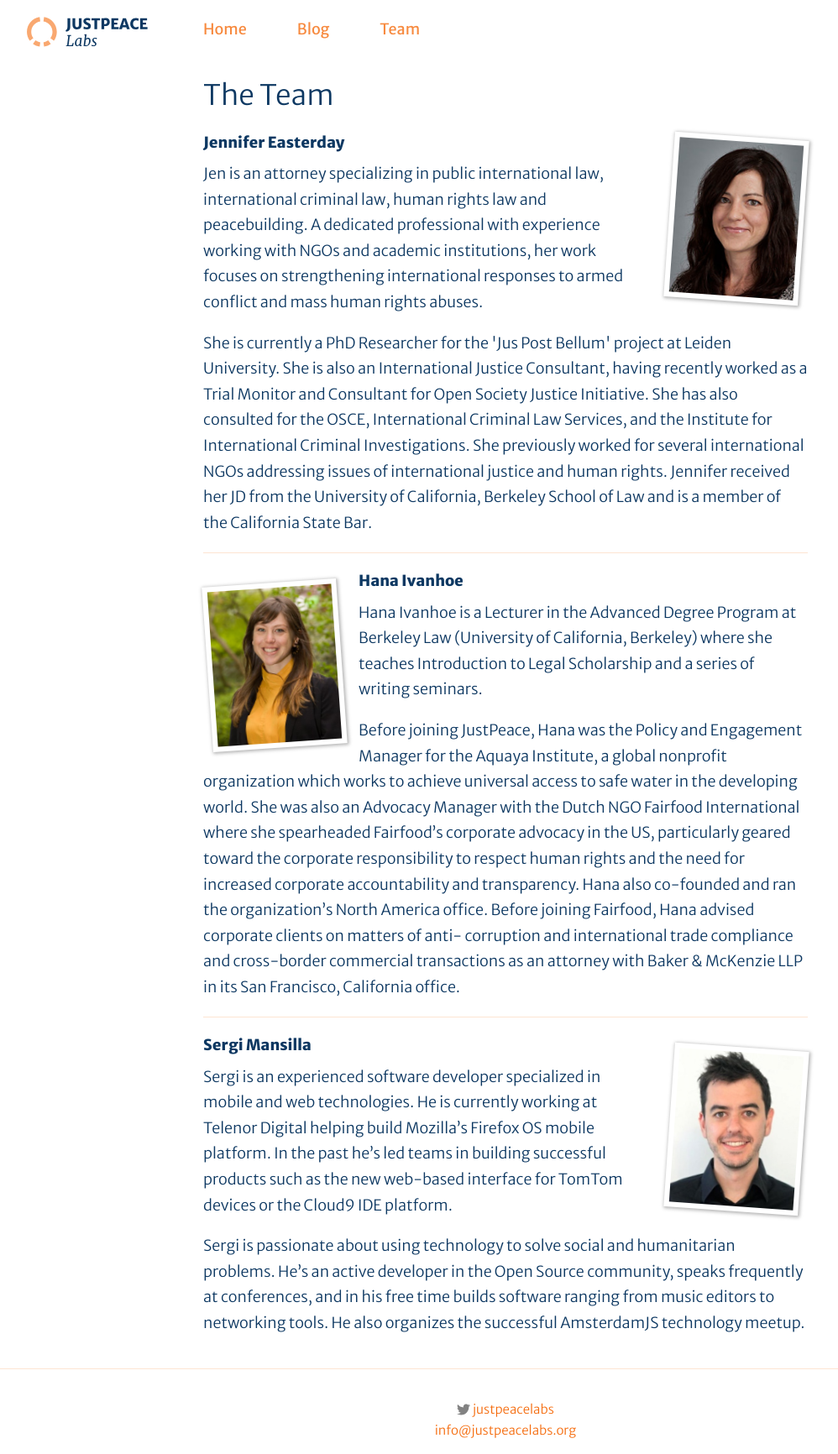
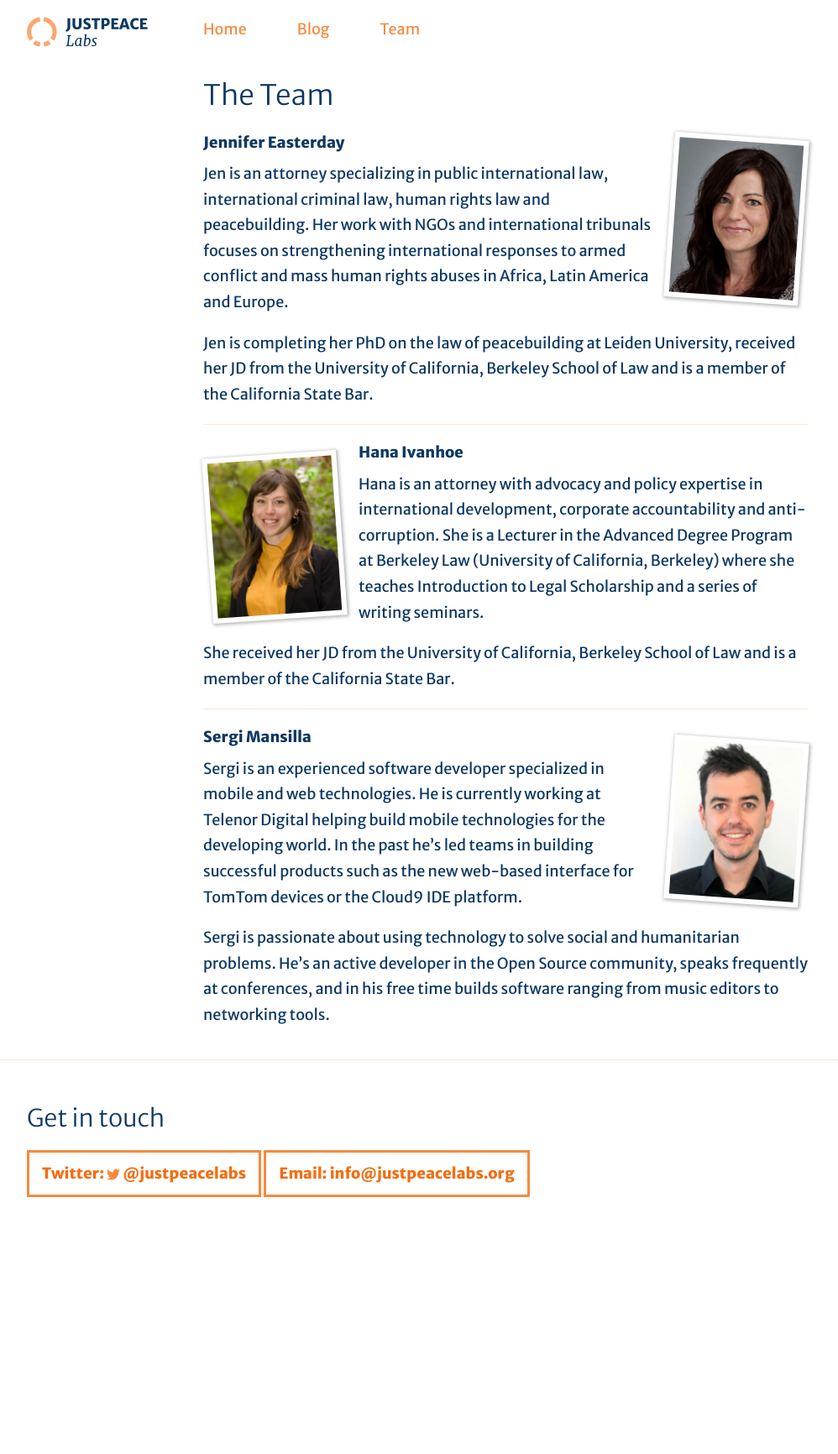
Before and after one commit to justpeacelabs/justpeacelabs.org, a Jekyll site: the page built from team.html, in a window 1280 px wide. Shown: the whole page at 84% size, without its empty margins (38-1036 px from the left). Built offline with Jekyll 4.4.1, drawn with Linux system fonts in a browser that asks for light colours; after the commit the page ends 1480 px from its top, so only the background shows below that.

Commit message:
update copy on index and team pages, add index header image with CC attribution, make footer more clickable

```diff
--- a/_includes/footer.html
+++ b/_includes/footer.html
@@ -1,12 +1,19 @@
 <hr />
 <footer>
   <div class="container footer">
-    <div>
-      <svg viewBox="0 0 16 16">
-        <path fill="#828282" d="M15.969,3.058c-0.586,0.26-1.217,0.436-1.878,0.515c0.675-0.405,1.194-1.045,1.438-1.809
-        c-0.632,0.375-1.332,0.647-2.076,0.793c-0.596-0.636-1.446-1.033-2.387-1.033c-1.806,0-3.27,1.464-3.27,3.27 c0,0.256,0.029,0.506,0.085,0.745C5.163,5.404,2.753,4.102,1.14,2.124C0.859,2.607,0.698,3.168,0.698,3.767 c0,1.134,0.577,2.135,1.455,2.722C1.616,6.472,1.112,6.325,0.671,6.08c0,0.014,0,0.027,0,0.041c0,1.584,1.127,2.906,2.623,3.206 C3.02,9.402,2.731,9.442,2.433,9.442c-0.211,0-0.416-0.021-0.615-0.059c0.416,1.299,1.624,2.245,3.055,2.271 c-1.119,0.877-2.529,1.4-4.061,1.4c-0.264,0-0.524-0.015-0.78-0.046c1.447,0.928,3.166,1.469,5.013,1.469 c6.015,0,9.304-4.983,9.304-9.304c0-0.142-0.003-0.283-0.009-0.423C14.976,4.29,15.531,3.714,15.969,3.058z"></path>
-      </svg><span>&nbsp;<a href="https://twitter.com/justpeacelabs">justpeacelabs</a></span><br/>
-      <a href="mailto:info@justpeacelabs.org">info@justpeacelabs.org</a>
+    <h2>Get in touch</h2>
+
+
+        <a class="pagelink-readmore" href="https://twitter.com/justpeacelabs">
+          Twitter:
+          <svg class="twitter-logo" viewBox="0 0 16 16">
+            <path fill="#f78a3f" d="M15.969,3.058c-0.586,0.26-1.217,0.436-1.878,0.515c0.675-0.405,1.194-1.045,1.438-1.809
+            c-0.632,0.375-1.332,0.647-2.076,0.793c-0.596-0.636-1.446-1.033-2.387-1.033c-1.806,0-3.27,1.464-3.27,3.27 c0,0.256,0.029,0.506,0.085,0.745C5.163,5.404,2.753,4.102,1.14,2.124C0.859,2.607,0.698,3.168,0.698,3.767 c0,1.134,0.577,2.135,1.455,2.722C1.616,6.472,1.112,6.325,0.671,6.08c0,0.014,0,0.027,0,0.041c0,1.584,1.127,2.906,2.623,3.206 C3.02,9.402,2.731,9.442,2.433,9.442c-0.211,0-0.416-0.021-0.615-0.059c0.416,1.299,1.624,2.245,3.055,2.271 c-1.119,0.877-2.529,1.4-4.061,1.4c-0.264,0-0.524-0.015-0.78-0.046c1.447,0.928,3.166,1.469,5.013,1.469 c6.015,0,9.304-4.983,9.304-9.304c0-0.142-0.003-0.283-0.009-0.423C14.976,4.29,15.531,3.714,15.969,3.058z"></path>
+          </svg><span>&nbsp;@justpeacelabs</span>
+        </a>
+
+          <a class="pagelink-readmore" href="mailto:info@justpeacelabs.org">Email: info@justpeacelabs.org</a>
+
     </div>
   </div> <!-- /container -->
 </footer>
--- a/_includes/subheader.html
+++ b/_includes/subheader.html
@@ -6,9 +6,12 @@
 
 	      	<h1 class="motto-text">
 	      		<span class="motto-question">We are thinking:</span>
-	      		How could technology help keep women in South Sudan safe from attackers when gathering firewood?
+	      		How could technology help keep women in South Sudan safe from attackers while gathering supplies?
 	      	</h1>
 	      </div>
+       </div>
+       <div class="img-attribution">
+       		<a href="https://www.flickr.com/photos/oxfameastafrica/13124660375/in/album-72157639820475726/" target="_blank">Image by Oxfam East Africa</a>
        </div>
     </div>
   </div>
--- a/_sass/justpeace.scss
+++ b/_sass/justpeace.scss
@@ -9,7 +9,7 @@
   height: 100%;
   padding-top: 70px;
   font-family: 'Merriweather Sans', sans-serif;
-  font-weight: 300;
+  font-weight: 400;
   font-size: 14px;
   line-height: 1.7;
   color: $brand-color-dark;
@@ -40,8 +40,8 @@
   font-size: 1.6em;
   font-weight: 300;
   line-height: 1.4;
-  margin-top: 1.5em;
-  margin-bottom: 1em;
+  margin-top: 1em;
+  margin-bottom: 0.6em;
 }
 
 h3 {
@@ -99,11 +99,12 @@
 }
 
 .header-img {
-  background-image: url(https://i.guim.co.uk/img/media/6b05419b56fad5a044f3fb6187526b20b524932b/0_586_5033_3020/master/5033.jpg?w=1225&q=55&auto=format&usm=12&fit=max&s=dfb291eed5a8bc65d48b01dfbad5c789);
+  background-image: url(/assets/header/13124660375_296f04535f_k.jpg);
   background-color: $brand-color-dark;
   position:relative;
   width: 100%;
-  min-height: 400px;
+  min-height: 360px;
+  height: 66vh;
   background-repeat: no-repeat;
   background-position: center center;
   background-size: cover;
@@ -135,7 +136,6 @@
   font-weight: 900;
   font-size: 24px;
   text-transform: uppercase;
-
 }
 
 h1.motto-text {
@@ -155,6 +155,15 @@
   top: 50%;
   transform: translate(0, -50%);
   background-color: rgba(0,0,0,0.2);
+}
+
+.img-attribution {
+  font-size: .66em;
+  color: #FFF;
+  position: absolute;
+  bottom: 0;
+  right: 0;
+  padding: 10px;
 }
 
 /*
@@ -195,7 +204,12 @@
 .navbar {
   border: none;
   margin: 0;
+}
 
+.navbar-nav {
+  @media screen and (max-width: 768px) {
+    margin: 0 -15px;
+  }
 }
 
 .navbar-default {
@@ -213,6 +227,10 @@
   -webkit-font-smoothing: antialiased;
   padding: 0 30px;
   line-height: 70px!important;
+
+  @media screen and (max-width: 768px) {
+    border-bottom: 1px solid #efefef;
+  }
 }
 
 .scrolled {
@@ -345,7 +363,9 @@
 
 
 .footer {
-  font-size: 15px;
+
+  padding-bottom: 3em;
+
   svg {
     display: inline-block;
     width: 16px;
@@ -354,10 +374,14 @@
   }
 }
 
-.footer > div {
-  text-align: center;
-  padding: 15px;
+.twitter-logo path {
+  fill: #f78a3f;
+
+  a:hover &{
+    fill: #FFF;
+  }
 }
+
 
 .jumbotron {
   margin-bottom: 0;
--- a/blog.html
+++ b/blog.html
@@ -5,10 +5,10 @@
 ---
 
 <h1 class="blog-headline">Latest blog posts:</h1>
-<hr/>
+
 {% for post in site.posts %}
 <div class="post">
-
+    <hr/>
     <header class="post-header">
 
         <h2 class="post-title">
@@ -49,7 +49,7 @@
 </article>
 
 </div>
-<hr/>
+
 {% endfor %}
 
 <!--<p class="rss-subscribe">subscribe <a href="{{ "/feed.xml" | prepend: site.baseurl }}">via RSS</a></p>-->
--- a/team.html
+++ b/team.html
@@ -15,27 +15,10 @@
   <article id="jen-bio" class="bio-content">
     <h3>Jennifer Easterday</h3>
     <p>
-      Jen is an attorney specializing in public international law,
-      international criminal law, human rights law and peacebuilding. A
-      dedicated professional with experience working with NGOs and academic
-      institutions, her work focuses on strengthening international responses
-      to armed conflict and mass human rights abuses.
-
+      Jen is an attorney specializing in public international law, international criminal law, human rights law and peacebuilding. Her work with NGOs and international tribunals focuses on strengthening international responses to armed conflict and mass human rights abuses in Africa, Latin America and Europe.</p>
+    <p>
+      Jen is completing her PhD on the law of peacebuilding at Leiden University, received her JD from the University of California, Berkeley School of Law and is a member of the California State Bar.
     </p>
-    <p>
-
-      She is currently a PhD Researcher for the &#39;Jus Post Bellum&#39;
-      project at Leiden University. She is also an International Justice
-      Consultant, having recently worked as a Trial Monitor and Consultant for
-      Open Society Justice Initiative.  She has also consulted for the OSCE,
-      International Criminal Law Services, and the Institute for International
-      Criminal Investigations. She previously worked for several international
-      NGOs addressing issues of international justice and human rights.
-      Jennifer received her JD from the University of California, Berkeley
-      School of Law and is a member of the California State Bar.
-
-    </p>
-
   </article>
 
   <hr/>
@@ -47,24 +30,10 @@
   <article id="hana-bio" class="bio-content">
     <h3>Hana Ivanhoe</h3>
     <p>
-      Hana Ivanhoe is a Lecturer in the Advanced Degree Program at Berkeley Law
-      (University of California, Berkeley) where she teaches Introduction to Legal
-      Scholarship and a series of writing seminars.
+      Hana is an attorney with advocacy and policy expertise in international development, corporate accountability and anti-corruption. She is a Lecturer in the Advanced Degree Program at Berkeley Law (University of California, Berkeley) where she teaches Introduction to Legal Scholarship and a series of writing seminars.
     </p>
     <p>
-      Before joining JustPeace, Hana was the Policy and Engagement Manager for the
-      Aquaya Institute, a global nonprofit organization which works to achieve
-      universal access to safe water in the developing world. She was also an
-      Advocacy Manager with the Dutch NGO Fairfood International where she
-      spearheaded Fairfood’s corporate advocacy in the US, particularly geared
-      toward the corporate responsibility to respect human rights and the need for
-      increased corporate accountability and transparency. Hana also co-founded
-      and ran the organization’s North America office.  Before joining
-      Fairfood, Hana advised corporate clients on matters of anti- corruption and
-      international trade compliance and cross-border commercial transactions as
-      an attorney with Baker & McKenzie LLP in its San Francisco, California
-      office.
-
+      She received her JD from the University of California, Berkeley School of Law and is a member of the California State Bar.
     </p>
 
   </article>
@@ -77,20 +46,10 @@
   <article id="sergi-bio" class="bio-content">
     <h3>Sergi Mansilla</h3>
     <p>
-      Sergi is an experienced software developer specialized in mobile and
-      web technologies. He is currently working at Telenor Digital helping
-      build Mozilla’s Firefox OS mobile platform. In the past he’s led teams
-      in building successful products such as the new web-based interface for
-      TomTom devices or the Cloud9 IDE platform.
+      Sergi is an experienced software developer specialized in mobile and web technologies. He is currently working at Telenor Digital helping build mobile technologies for the developing world. In the past he’s led teams in building successful products such as the new web-based interface for TomTom devices or the Cloud9 IDE platform.
     </p>
     <p>
-
-      Sergi is passionate about using technology to solve social and
-      humanitarian problems. He’s an active developer in the Open Source
-      community, speaks frequently at conferences, and in his free time
-      builds software ranging from music editors to networking tools. He also
-      organizes the successful AmsterdamJS technology meetup.
-
+      Sergi is passionate about using technology to solve social and humanitarian problems. He’s an active developer in the Open Source community, speaks frequently at conferences, and in his free time builds software ranging from music editors to networking tools.
     </p>
 
   </article>
```
Also changed, not shown: index.html (+26 -56 lines), assets/header/13124660375_296f04535f_k.jpg (added).
